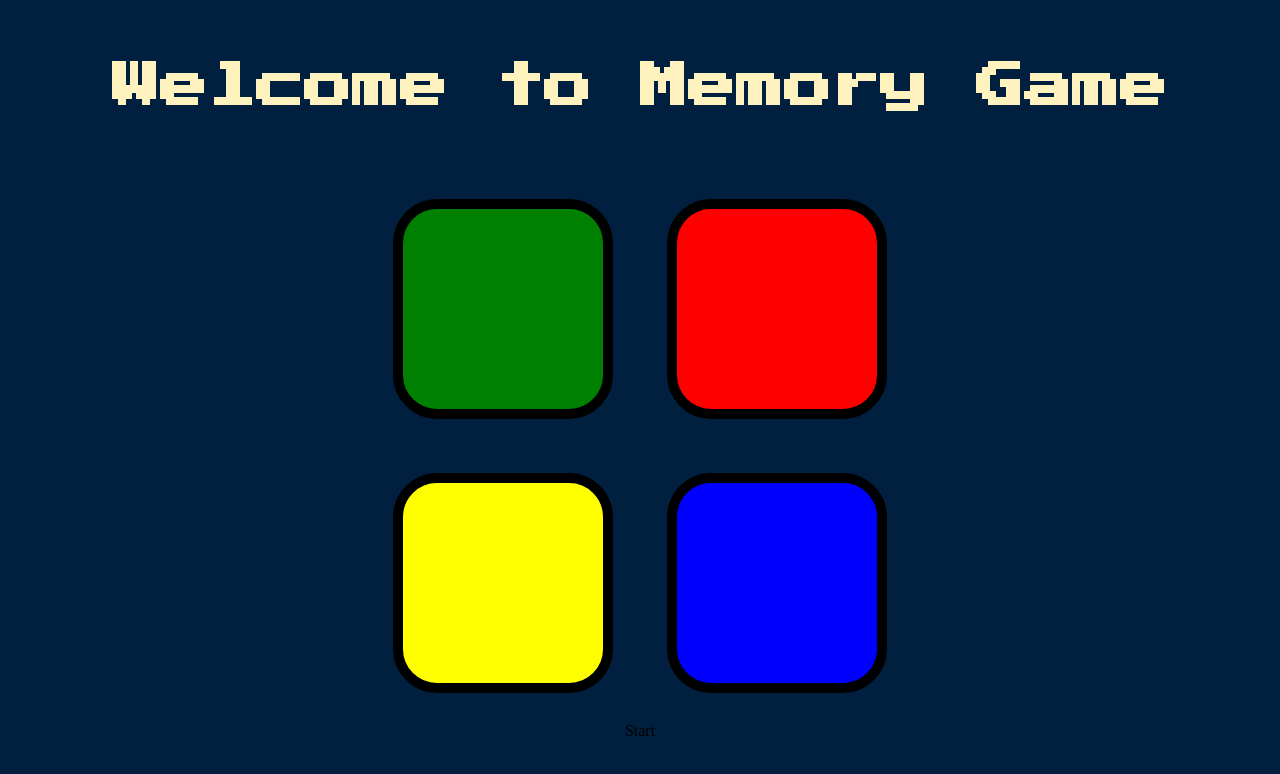
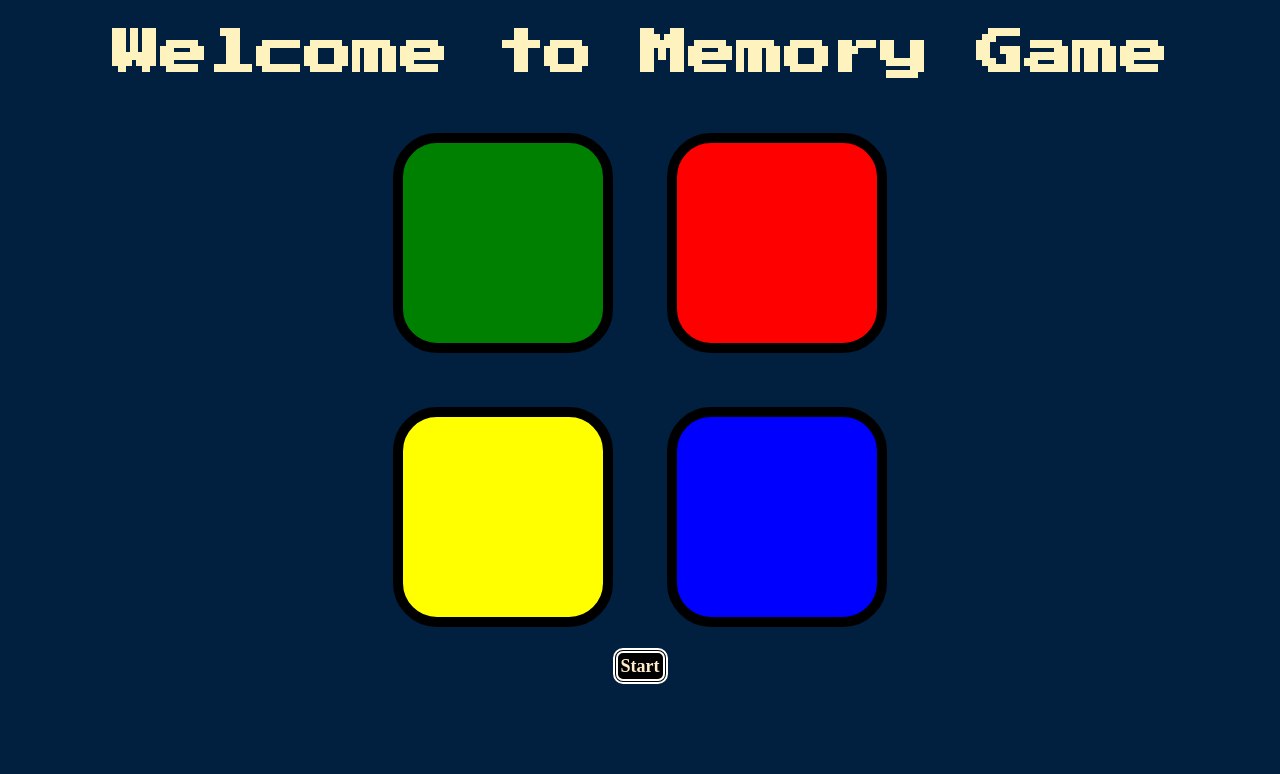
Before and after one commit to satyam-7318/Memory-Game, a plain HTML site: page index.html in a window 1280 px wide. Drawn offline with nearby package versions, Linux system fonts and the light colour scheme.

Commit message:
Start button style updated

```diff
--- a/styles.css
+++ b/styles.css
@@ -6,14 +6,14 @@ body {
 #level-title {
   font-family: 'Press Start 2P', cursive;
   font-size: 3rem;
-  margin:  5%;
+  margin:  30px;
   color: #FEF2BF;
 }
 
 .container {
   display: block;
   width: 50%;
-  margin: auto;
+  margin: 1px auto;
 
 }
 
@@ -51,3 +51,18 @@ body {
   box-shadow: 0 0 20px white;
   background-color: grey;
 }
+
+.start{
+  border: 2px white double;
+  border-width: 5px;
+  color: blanchedalmond;
+  background:black;
+  font-size: large;
+  cursor: pointer;
+  display: inline;
+font-weight:bolder;
+border-radius: 10px;
+padding: 3px 3px 3px 3px;
+margin: 4px auto;
+
+}
```
